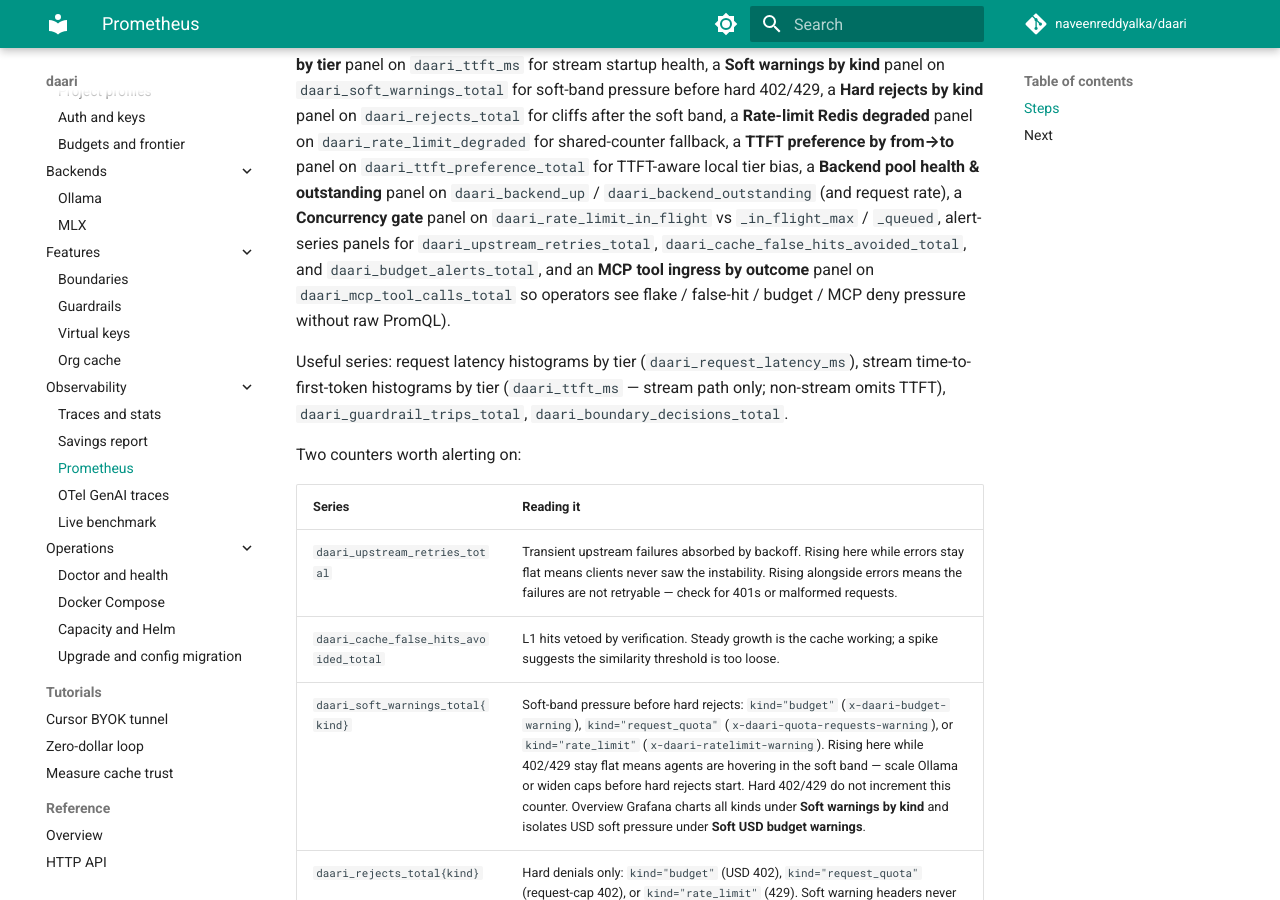
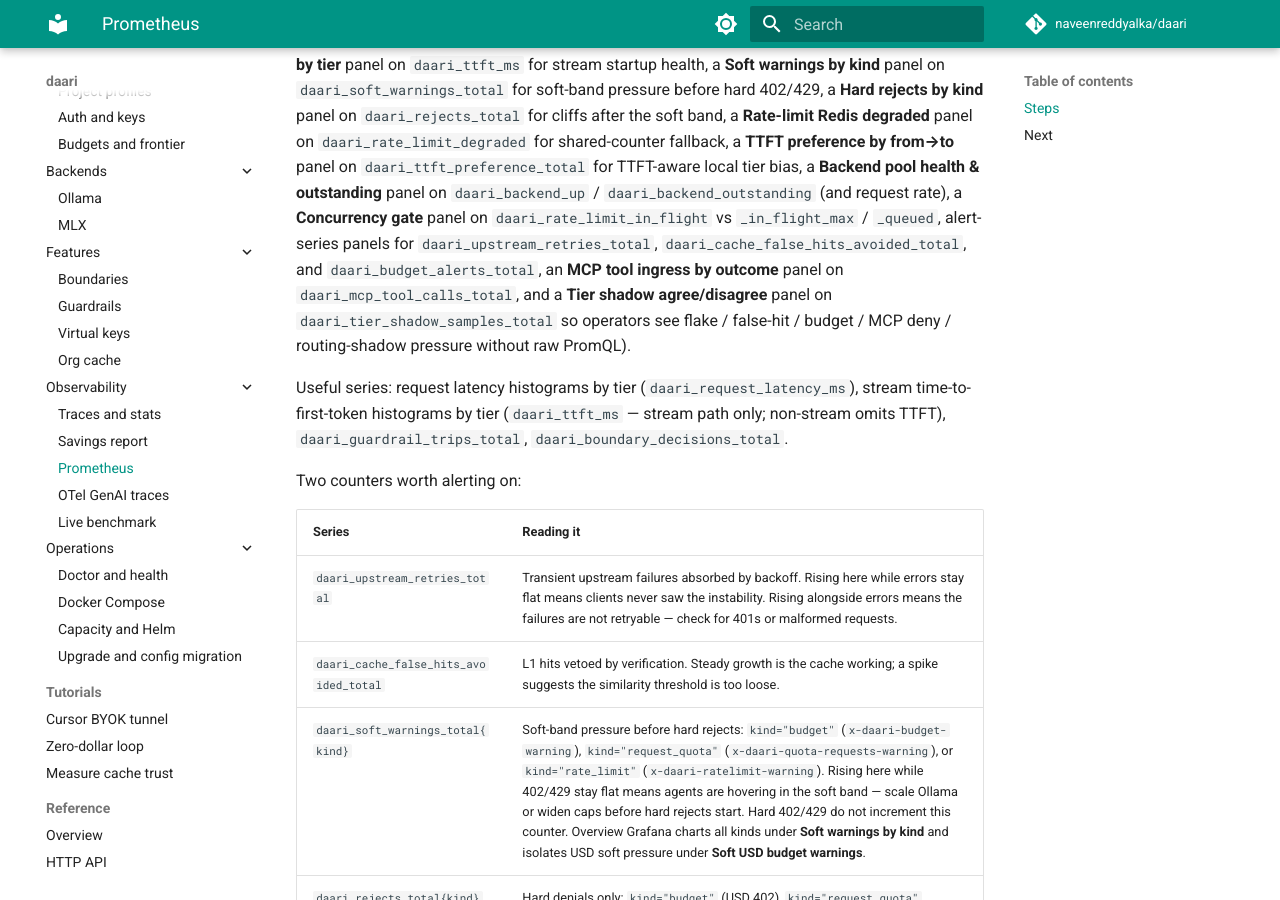
Before and after one commit to naveenreddyalka/daari, an MkDocs documentation site: the page built from docs/developer/guides/observability/metrics-prometheus.md, in a window 1280 px wide and 900 px high, scrolled down 486 px. Built offline with MkDocs 1.6.1 and Material for MkDocs 9.7.7, drawn with Linux system fonts in a browser that asks for light colours; comment, search, counter and statistics services are not loaded.

Commit message:
feat(grafana): add tier-shadow samples panel to overview dashboard (#694)
Closes #689.

Co-authored-by: Cursor <cursoragent@cursor.com>

```diff
--- a/docs/developer/guides/observability/metrics-prometheus.md
+++ b/docs/developer/guides/observability/metrics-prometheus.md
@@ -27,9 +27,10 @@ panel on `daari_backend_up` / `daari_backend_outstanding` (and request rate),
 a **Concurrency gate** panel on `daari_rate_limit_in_flight` vs
 `_in_flight_max` / `_queued`, alert-series panels for
 `daari_upstream_retries_total`, `daari_cache_false_hits_avoided_total`, and
-`daari_budget_alerts_total`, and an **MCP tool ingress by outcome** panel on
-`daari_mcp_tool_calls_total` so operators see flake / false-hit / budget /
-MCP deny pressure without raw PromQL).
+`daari_budget_alerts_total`, an **MCP tool ingress by outcome** panel on
+`daari_mcp_tool_calls_total`, and a **Tier shadow agree/disagree** panel on
+`daari_tier_shadow_samples_total` so operators see flake / false-hit / budget /
+MCP deny / routing-shadow pressure without raw PromQL).
 
 Useful series: request latency histograms by tier (`daari_request_latency_ms`),
 stream time-to-first-token histograms by tier (`daari_ttft_ms` — stream path
```
Also changed, not shown: docs/TRACKING.md (+7 -0 lines), 2 other files.
